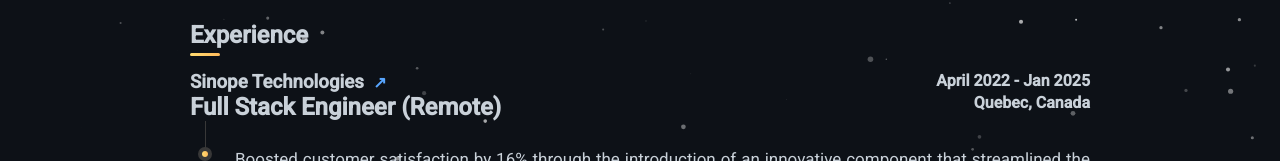
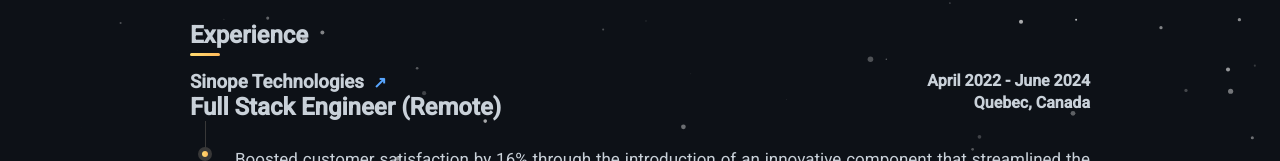
Before and after one commit to Souradeep2000/Portfolio, an Angular app: page /souro/resume in a window 1280 px wide. Shown: the part 129-290 px from the top of the page. Built offline with nearby package versions, Linux system fonts and the light colour scheme; no server answers.

Commit message:
fixed exp details

```diff
--- a/src/app/resume/resume.component.html
+++ b/src/app/resume/resume.component.html
@@ -62,7 +62,7 @@
             >&#x2197;</a
           >
         </h3>
-        <h4>April 2022 - Jan 2025</h4>
+        <h4>April 2022 - June 2024</h4>
       </div>
 
       <div class="experience-title">
@@ -350,6 +350,6 @@
   </section>
 
   <div class="btn-div">
-    <button  class="btn" (click)="downloadFile()">Download Resume</button>
+    <button class="btn" (click)="downloadFile()">Download Resume</button>
   </div>
 </div>
```
